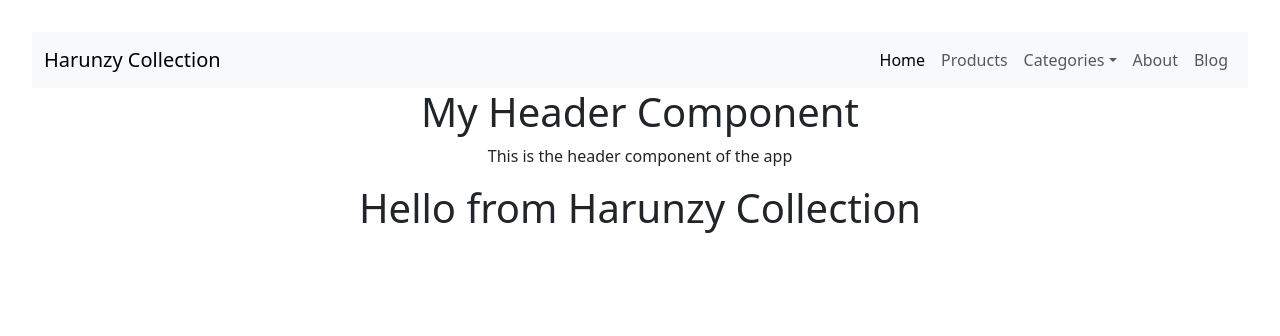
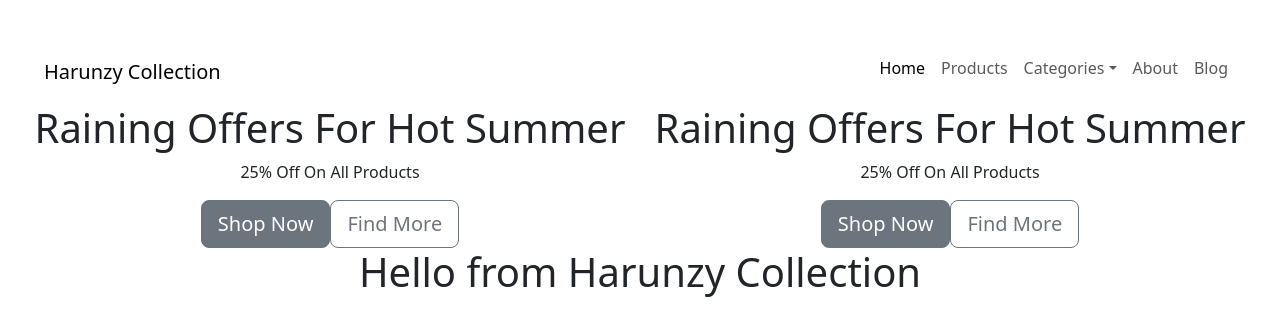
Before and after one commit to HarunaZakaria/HarunzyCollection, a React (Vite) app: page / in a window 1280 px wide. Shown: the top 336 px of the page. Built offline with nearby package versions, Linux system fonts and the light colour scheme.

Commit message:
add content to the header

```diff
--- a/src/Components/Header.jsx
+++ b/src/Components/Header.jsx
@@ -1,11 +1,22 @@
 import NavBar from "./NavBar"
 export default function Header() {
     return(
-        <>
+        <div>
         <NavBar />
-        <h1>My Header Component</h1>
-        <p>This is the header component of the app</p>
-
-        </>
+        <div className="row">
+            <div className="col-lg-6">
+                <h1>Raining Offers For Hot Summer</h1>
+                <p>25% Off On All Products</p>
+                <button type="button" class="btn btn-lg btn-secondary">Shop Now</button>
+                <button type="button" class="btn btn-lg btn-outline-secondary">Find More</button>
+            </div>
+            <div className="col-lg-6">
+                <h1>Raining Offers For Hot Summer</h1>
+                <p>25% Off On All Products</p>
+                <button type="button" class="btn btn-lg btn-secondary">Shop Now</button>
+                <button type="button" class="btn btn-lg btn-outline-secondary">Find More</button>
+            </div>
+        </div>
+        </div>
     )
 }
--- a/src/Components/NavBar.jsx
+++ b/src/Components/NavBar.jsx
@@ -1,35 +1,35 @@
 export default function NavBar() {
     return (
         <div>
-            <nav class="navbar navbar-expand-lg bg-body-tertiary">
-  <div class="container-fluid">
-    <a class="navbar-brand" href="#">Harunzy Collection</a>
-    <button class="navbar-toggler" type="button" data-bs-toggle="collapse" data-bs-target="#navbarSupportedContent" aria-controls="navbarSupportedContent" aria-expanded="false" aria-label="Toggle navigation">
-      <span class="navbar-toggler-icon"></span>
+            <nav className="navbar navbar-expand-lg newNav">
+            <div className="container-fluid">
+                <h1><a className="navbar-brand" href="#">Harunzy Collection</a></h1>
+                <button className="navbar-toggler" type="button" data-bs-toggle="collapse" data-bs-target="#navbarSupportedContent" aria-controls="navbarSupportedContent" aria-expanded="false" aria-label="Toggle navigation">
+                <span className="navbar-toggler-icon"></span>
                 </button>
-    <div class="collapse navbar-collapse" id="navbarSupportedContent">
-      <ul class="navbar-nav ms-auto mb-2 mb-lg-0">
-        <li class="nav-item">
-          <a class="nav-link active" aria-current="page" href="#">Home</a>
+                <div className="collapse navbar-collapse" id="navbarSupportedContent">
+                <ul className="navbar-nav ms-auto mb-2 mb-lg-0">
+                    <li className="nav-item">
+                    <a className="nav-link active newNav" aria-current="page" href="#">Home</a>
                     </li>
-        <li class="nav-item">
-          <a class="nav-link" href="#">Products</a>
+                    <li className="nav-item">
+                    <a className="nav-link newNav" href="#">Products</a>
                     </li>
-        <li class="nav-item dropdown">
-          <a class="nav-link dropdown-toggle" href="#" role="button" data-bs-toggle="dropdown" aria-expanded="false">
+                    <li className="nav-item dropdown newNav">
+                    <a className="nav-link dropdown-toggle" href="#" role="button" data-bs-toggle="dropdown" aria-expanded="false">
                         Categories
                     </a>
-          <ul class="dropdown-menu">
-            <li><a class="dropdown-item" href="#">Men</a></li>
-            <li><a class="dropdown-item" href="#">Women</a></li>
-            <li><a class="dropdown-item" href="#">Children</a></li>
+                    <ul className="dropdown-menu">
+                        <li><a className="dropdown-item" href="#">Men</a></li>
+                        <li><a className="dropdown-item" href="#">Women</a></li>
+                        <li><a className="dropdown-item" href="#">Children</a></li>
                     </ul>
                     </li>
-        <li class="nav-item">
-          <a class="nav-link" href="#">About</a>
+                    <li className="nav-item newNav">
+                    <a className="nav-link" href="#">About</a>
                     </li>
-        <li class="nav-item">
-          <a class="nav-link" href="#">Blog</a>
+                    <li className="nav-item newNav">
+                    <a className="nav-link" href="#">Blog</a>
                     </li>
                 </ul>
                 </div>
```
Lines whose indentation alone changed are shown as unchanged.
